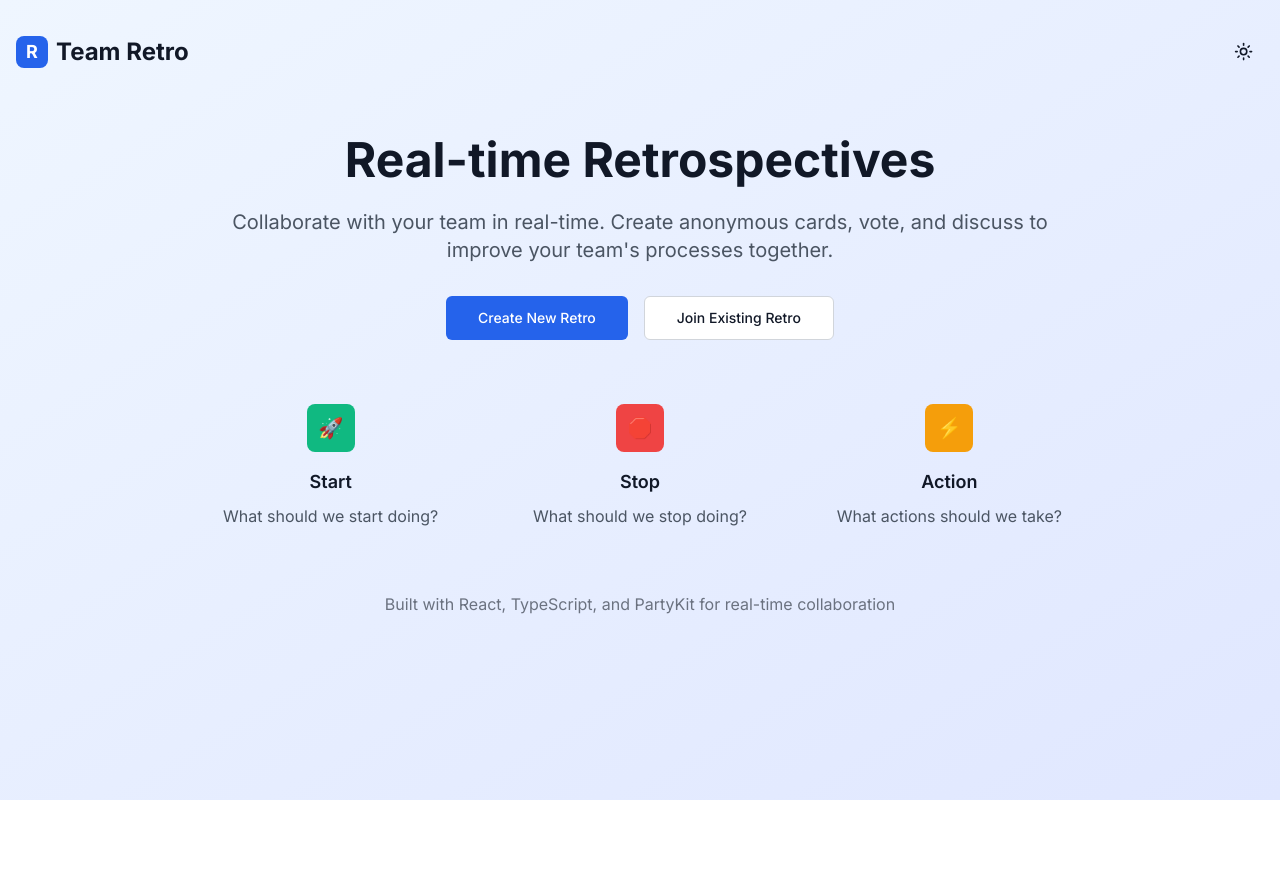
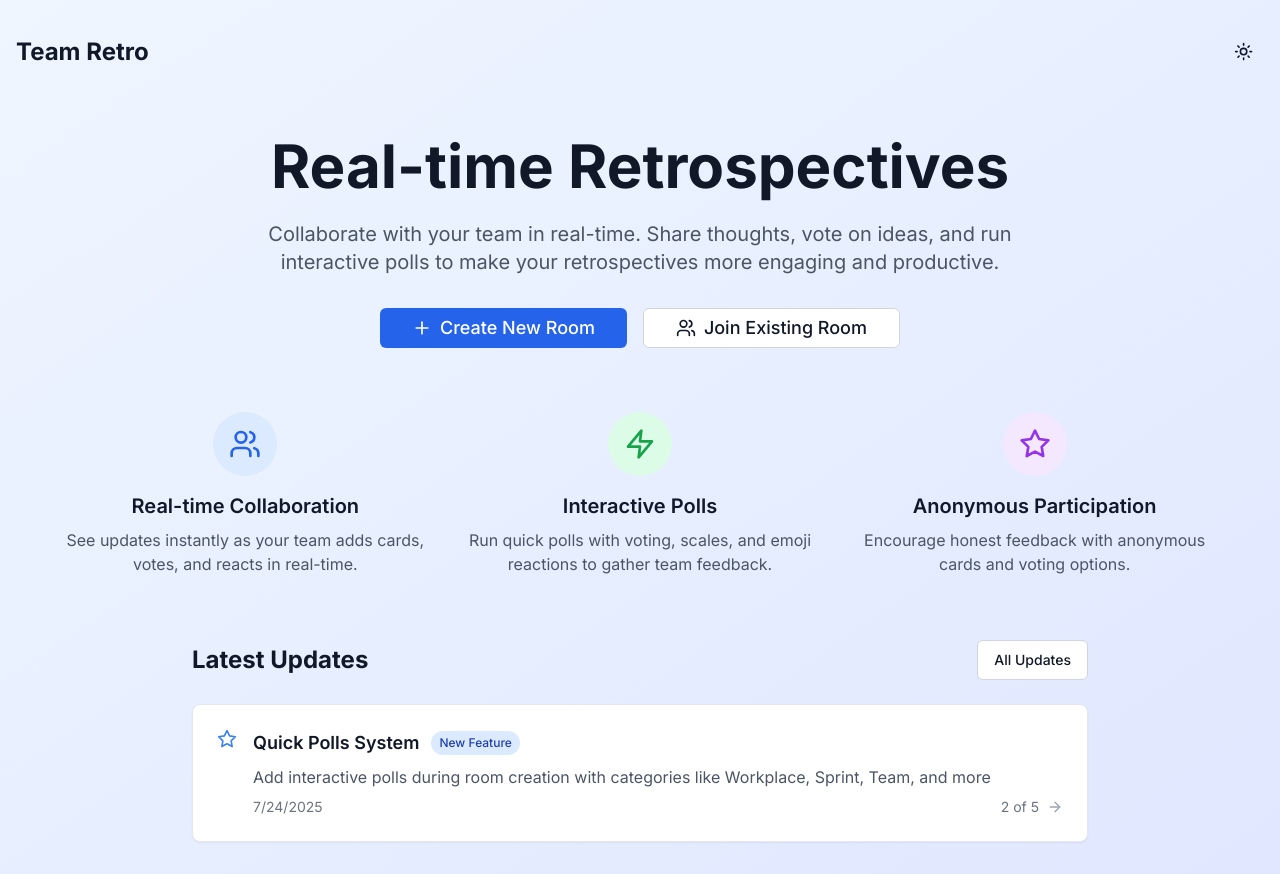
Before and after one commit to ali-gunes/team-retro, a Next.js app: page / in a window 1280 px wide. Before the commit the page ends 800 px from the top, so only its background shows below. Built offline with nearby package versions, Linux system fonts and the light colour scheme.

Commit message:
Create updates section

```diff
--- a/src/app/page.tsx
+++ b/src/app/page.tsx
@@ -1,6 +1,10 @@
-import Link from 'next/link'
+"use client"
+
 import { Button } from '@/components/ui/button'
 import { ThemeToggle } from '@/components/theme-toggle'
+import { Plus, Users, Zap, Star } from 'lucide-react'
+import Link from 'next/link'
+import { UpdatesSection } from '@/components/updates-section'
 
 export default function HomePage() {
   return (
@@ -8,10 +12,7 @@ export default function HomePage() {
       <div className="container mx-auto px-4 py-8">
         {/* Header */}
         <header className="flex justify-between items-center mb-16">
-          <div className="flex items-center space-x-2">
-            <div className="w-8 h-8 bg-primary-600 rounded-lg flex items-center justify-center">
-              <span className="text-white font-bold text-lg">R</span>
-            </div>
+          <div className="flex items-center space-x-4">
             <h1 className="text-2xl font-bold text-gray-900 dark:text-white">
               Team Retro
             </h1>
@@ -20,67 +21,69 @@ export default function HomePage() {
         </header>
 
         {/* Hero Section */}
-        <div className="text-center max-w-4xl mx-auto">
-          <h1 className="text-5xl font-bold text-gray-900 dark:text-white mb-6">
+        <div className="text-center mb-16">
+          <h1 className="text-4xl md:text-6xl font-bold text-gray-900 dark:text-white mb-6">
             Real-time Retrospectives
           </h1>
-          <p className="text-xl text-gray-600 dark:text-gray-300 mb-8">
-            Collaborate with your team in real-time. Create anonymous cards, vote, and discuss
-            to improve your team's processes together.
+          <p className="text-xl text-gray-600 dark:text-gray-300 mb-8 max-w-3xl mx-auto">
+            Collaborate with your team in real-time. Share thoughts, vote on ideas, and run interactive polls
+            to make your retrospectives more engaging and productive.
           </p>
-
-          {/* Action Buttons */}
-          <div className="flex flex-col sm:flex-row gap-4 justify-center mb-16">
-            <Link href="/create" className="inline-flex items-center justify-center whitespace-nowrap rounded-md text-sm font-medium transition-colors focus-visible:outline-none focus-visible:ring-2 focus-visible:ring-offset-2 disabled:pointer-events-none disabled:opacity-50 h-11 px-8 bg-blue-600 text-white hover:bg-blue-700 focus-visible:ring-blue-500 retro-button-primary">
-              Create New Retro
+          <div className="flex flex-col sm:flex-row gap-4 justify-center">
+            <Link href="/create">
+              <Button className="retro-button-primary text-lg px-8 py-3">
+                <Plus className="h-5 w-5 mr-2" />
+                Create New Room
+              </Button>
             </Link>
-            <Link href="/join" className="inline-flex items-center justify-center whitespace-nowrap rounded-md text-sm font-medium transition-colors focus-visible:outline-none focus-visible:ring-2 focus-visible:ring-offset-2 disabled:pointer-events-none disabled:opacity-50 h-11 px-8 border border-gray-300 bg-white hover:bg-gray-50 hover:text-gray-900 dark:border-gray-600 dark:bg-gray-800 dark:hover:bg-gray-700 dark:hover:text-gray-100 retro-button-secondary">
-              Join Existing Retro
+            <Link href="/join">
+              <Button variant="outline" className="retro-button-secondary text-lg px-8 py-3">
+                <Users className="h-5 w-5 mr-2" />
+                Join Existing Room
+              </Button>
             </Link>
           </div>
+        </div>
 
-          {/* Features */}
-          <div className="grid md:grid-cols-3 gap-8 mt-16">
+        {/* Features Section */}
+        <div className="mb-16 grid md:grid-cols-3 gap-8 max-w-6xl mx-auto">
           <div className="text-center">
-              <div className="w-12 h-12 bg-retro-start rounded-lg flex items-center justify-center mx-auto mb-4">
-                <span className="text-white text-xl">🚀</span>
+            <div className="bg-blue-100 dark:bg-blue-900 rounded-full w-16 h-16 flex items-center justify-center mx-auto mb-4">
+              <Users className="h-8 w-8 text-blue-600 dark:text-blue-400" />
             </div>
-              <h3 className="text-lg font-semibold text-gray-900 dark:text-white mb-2">
-                Start
+            <h3 className="text-xl font-semibold text-gray-900 dark:text-white mb-2">
+              Real-time Collaboration
             </h3>
             <p className="text-gray-600 dark:text-gray-300">
-                What should we start doing?
+              See updates instantly as your team adds cards, votes, and reacts in real-time.
             </p>
           </div>
           <div className="text-center">
-              <div className="w-12 h-12 bg-retro-stop rounded-lg flex items-center justify-center mx-auto mb-4">
-                <span className="text-white text-xl">🛑</span>
+            <div className="bg-green-100 dark:bg-green-900 rounded-full w-16 h-16 flex items-center justify-center mx-auto mb-4">
+              <Zap className="h-8 w-8 text-green-600 dark:text-green-400" />
             </div>
-              <h3 className="text-lg font-semibold text-gray-900 dark:text-white mb-2">
-                Stop
+            <h3 className="text-xl font-semibold text-gray-900 dark:text-white mb-2">
+              Interactive Polls
             </h3>
             <p className="text-gray-600 dark:text-gray-300">
-                What should we stop doing?
+              Run quick polls with voting, scales, and emoji reactions to gather team feedback.
             </p>
           </div>
           <div className="text-center">
-              <div className="w-12 h-12 bg-retro-action rounded-lg flex items-center justify-center mx-auto mb-4">
-                <span className="text-white text-xl">⚡</span>
+            <div className="bg-purple-100 dark:bg-purple-900 rounded-full w-16 h-16 flex items-center justify-center mx-auto mb-4">
+              <Star className="h-8 w-8 text-purple-600 dark:text-purple-400" />
             </div>
-              <h3 className="text-lg font-semibold text-gray-900 dark:text-white mb-2">
-                Action
+            <h3 className="text-xl font-semibold text-gray-900 dark:text-white mb-2">
+              Anonymous Participation
             </h3>
             <p className="text-gray-600 dark:text-gray-300">
-                What actions should we take?
+              Encourage honest feedback with anonymous cards and voting options.
             </p>
           </div>
         </div>
-        </div>
 
-        {/* Footer */}
-        <footer className="mt-16 text-center text-gray-500 dark:text-gray-400">
-          <p>Built with React, TypeScript, and PartyKit for real-time collaboration</p>
-        </footer>
+        {/* Updates Section */}
+        <UpdatesSection />
       </div>
     </div>
   )
--- /dev/null
+++ b/src/components/updates-section.tsx
@@ -0,0 +1,193 @@
+"use client"
+
+import { useState, useEffect } from 'react'
+import { Button } from '@/components/ui/button'
+import { ArrowRight, Star, Zap, Bug, Package } from 'lucide-react'
+
+interface Update {
+  id: string
+  type: 'feature' | 'improvement' | 'bug-fix' | 'version'
+  title: string
+  description: string
+  date: string
+}
+
+const updates: Update[] = [
+  {
+    id: '1',
+    type: 'version',
+    title: 'v1.2.0 - Poll System Launch',
+    description: 'Introducing interactive Quick Polls with real-time voting and categorized poll selection',
+    date: '2025-07-24'
+  },
+  {
+    id: '2',
+    type: 'feature',
+    title: 'Quick Polls System',
+    description: 'Add interactive polls during room creation with categories like Workplace, Sprint, Team, and more',
+    date: '2025-07-24'
+  },
+  {
+    id: '3',
+    type: 'improvement',
+    title: 'Card Delete Functionality',
+    description: 'Added delete option for card authors with proper authorization and UI feedback',
+    date: '2025-07-23'
+  },
+  {
+    id: '4',
+    type: 'feature',
+    title: 'Share Room Links',
+    description: 'Copy room links to clipboard with toast notifications and automatic join functionality',
+    date: '2025-07-23'
+  },
+  {
+    id: '5',
+    type: 'improvement',
+    title: 'Enhanced Room Creation',
+    description: 'Toggle-based poll selection with categorized tabs and improved user experience',
+    date: '2025-07-23'
+  }
+]
+
+export function UpdatesSection() {
+  const [currentUpdateIndex, setCurrentUpdateIndex] = useState(0)
+  const [showAllUpdates, setShowAllUpdates] = useState(false)
+
+  // Auto-carousel effect
+  useEffect(() => {
+    if (showAllUpdates) return // Don't auto-cycle when showing all updates
+
+    const interval = setInterval(() => {
+      setCurrentUpdateIndex((prev) => (prev + 1) % updates.length)
+    }, 4000) // Change every 4 seconds
+
+    return () => clearInterval(interval)
+  }, [showAllUpdates])
+
+  const getUpdateIcon = (type: Update['type']) => {
+    switch (type) {
+      case 'feature':
+        return <Star className="h-5 w-5 text-blue-500" />
+      case 'improvement':
+        return <Zap className="h-5 w-5 text-yellow-500" />
+      case 'bug-fix':
+        return <Bug className="h-5 w-5 text-green-500" />
+      case 'version':
+        return <Package className="h-5 w-5 text-purple-500" />
+      default:
+        return <Star className="h-5 w-5 text-gray-500" />
+    }
+  }
+
+  const getUpdateTypeLabel = (type: Update['type']) => {
+    switch (type) {
+      case 'feature':
+        return 'New Feature'
+      case 'improvement':
+        return 'Improvement'
+      case 'bug-fix':
+        return 'Bug Fix'
+      case 'version':
+        return 'Version'
+      default:
+        return type
+    }
+  }
+
+  const getUpdateTypeColor = (type: Update['type']) => {
+    switch (type) {
+      case 'feature':
+        return 'bg-blue-100 text-blue-800 dark:bg-blue-900 dark:text-blue-200'
+      case 'improvement':
+        return 'bg-yellow-100 text-yellow-800 dark:bg-yellow-900 dark:text-yellow-200'
+      case 'bug-fix':
+        return 'bg-green-100 text-green-800 dark:bg-green-900 dark:text-green-200'
+      case 'version':
+        return 'bg-purple-100 text-purple-800 dark:bg-purple-900 dark:text-purple-200'
+      default:
+        return 'bg-gray-100 text-gray-800 dark:bg-gray-900 dark:text-gray-200'
+    }
+  }
+
+  return (
+    <div className="max-w-4xl mx-auto">
+      <div className="flex items-center justify-between mb-6">
+        <h2 className="text-2xl font-bold text-gray-900 dark:text-white">
+          Latest Updates
+        </h2>
+        <Button
+          variant="outline"
+          onClick={() => setShowAllUpdates(!showAllUpdates)}
+          className="retro-button-secondary"
+        >
+          {showAllUpdates ? 'Show Carousel' : 'All Updates'}
+        </Button>
+      </div>
+
+      {showAllUpdates ? (
+        /* All Updates View */
+        <div className="grid gap-4">
+          {updates.map((update) => (
+            <div key={update.id} className="bg-white dark:bg-gray-800 rounded-lg p-6 shadow-sm border border-gray-200 dark:border-gray-700">
+              <div className="flex items-start space-x-4">
+                <div className="flex-shrink-0">
+                  {getUpdateIcon(update.type)}
+                </div>
+                <div className="flex-1">
+                  <div className="flex items-center space-x-3 mb-2">
+                    <h3 className="text-lg font-semibold text-gray-900 dark:text-white">
+                      {update.title}
+                    </h3>
+                    <span className={`px-2 py-1 text-xs font-medium rounded-full ${getUpdateTypeColor(update.type)}`}>
+                      {getUpdateTypeLabel(update.type)}
+                    </span>
+                  </div>
+                  <p className="text-gray-600 dark:text-gray-300 mb-2">
+                    {update.description}
+                  </p>
+                  <span className="text-sm text-gray-500 dark:text-gray-400">
+                    {new Date(update.date).toLocaleDateString()}
+                  </span>
+                </div>
+              </div>
+            </div>
+          ))}
+        </div>
+      ) : (
+        /* Carousel View */
+        <div className="bg-white dark:bg-gray-800 rounded-lg p-6 shadow-sm border border-gray-200 dark:border-gray-700">
+          <div className="flex items-start space-x-4">
+            <div className="flex-shrink-0">
+              {getUpdateIcon(updates[currentUpdateIndex].type)}
+            </div>
+            <div className="flex-1">
+              <div className="flex items-center space-x-3 mb-2">
+                <h3 className="text-lg font-semibold text-gray-900 dark:text-white">
+                  {updates[currentUpdateIndex].title}
+                </h3>
+                <span className={`px-2 py-1 text-xs font-medium rounded-full ${getUpdateTypeColor(updates[currentUpdateIndex].type)}`}>
+                  {getUpdateTypeLabel(updates[currentUpdateIndex].type)}
+                </span>
+              </div>
+              <p className="text-gray-600 dark:text-gray-300 mb-2">
+                {updates[currentUpdateIndex].description}
+              </p>
+              <div className="flex items-center justify-between">
+                <span className="text-sm text-gray-500 dark:text-gray-400">
+                  {new Date(updates[currentUpdateIndex].date).toLocaleDateString()}
+                </span>
+                <div className="flex items-center space-x-2">
+                  <span className="text-sm text-gray-500 dark:text-gray-400">
+                    {currentUpdateIndex + 1} of {updates.length}
+                  </span>
+                  <ArrowRight className="h-4 w-4 text-gray-400" />
+                </div>
+              </div>
+            </div>
+          </div>
+        </div>
+      )}
+    </div>
+  )
+}
```
Lines whose indentation alone changed are shown as unchanged.
